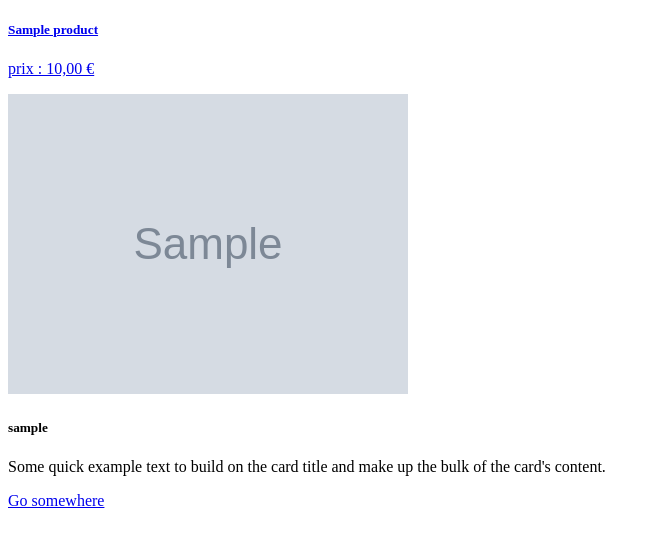
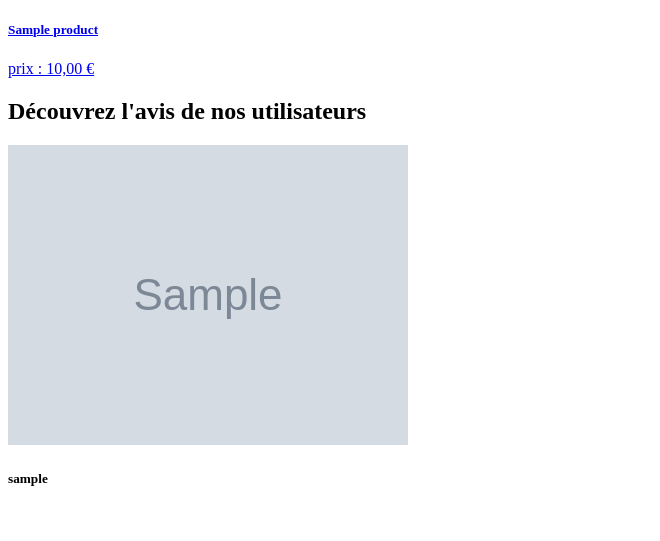
Before and after one commit to ClaireV38/minisite_product_trenta_application, a Symfony app: template templates/home/index.html.twig in a window 1280 px wide. Shown: the part 259-800 px from the top of the page, without its empty margins (0-660 px from the left). Run offline with Twig, Linux system fonts and the light colour scheme; the template is opened without the code that fills it: most values are stand-ins (such as "Sample title", 1, 10 or a date in 2020); grey boxes marked "Sample" are stand-in pictures; form fields are guessed from the names that the template uses; some libraries are stand-ins or nearby versions.

Commit message:
attribute some quotes to each user

```diff
--- a/templates/home/index.html.twig
+++ b/templates/home/index.html.twig
@@ -35,20 +35,23 @@
         </div>
     </section>
     <section>
-        <div class="row">
-            {% for user in users %}
-                <div class="card col-md-4">
-                    <img src="{{ user.avatar_url }}" class="card-img-top" alt="{{ user.login }}">
-                    <div class="card-body">
-                        <h5 class="card-title">{{ user.login }}</h5>
-                        <p class="card-text">Some quick example text to build on the card title and make up the bulk
-                            of the
-                            card's content.</p>
-                        <a href="#" class="btn btn-primary">Go somewhere</a>
+        <h2 class="text-center">Découvrez l'avis de nos utilisateurs</h2>
+        <div class="container">
+            <div class="row">
+                {% for key, user in users %}
+                    <div class="col-md-4 mb-2 p-2">
+                        <div class="card w-100 h-100 product-card">
+                            <img src="{{ user.avatar_url }}"
+                                 class="card-img-top p-2 picture-card"
+                                 alt="{{ user.login }}">
+                            <div class="card-body">
+                                <h5 class="card-title text-center">{{ user.login }}</h5>
+                                <p class="card-text text-center">{{ quotes[key].quote }}</p>
+                            </div>
+                        </div>
                     </div>
-                </div>
-            {% endfor %}
-        </div>
+                {% endfor %}
+            </div>
         </div>
     </section>
 {% endblock %}
```
Also changed, not shown: src/Controller/HomeController.php (+15 -10 lines).
